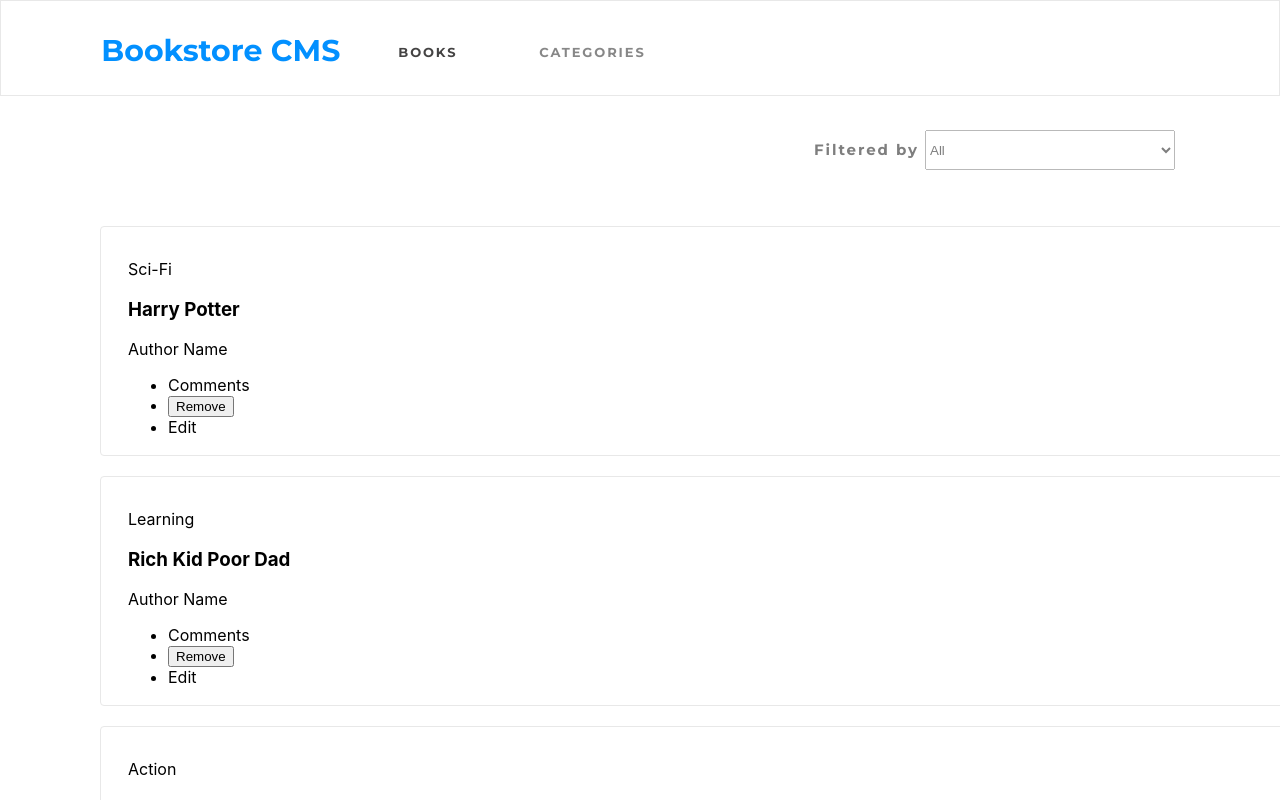
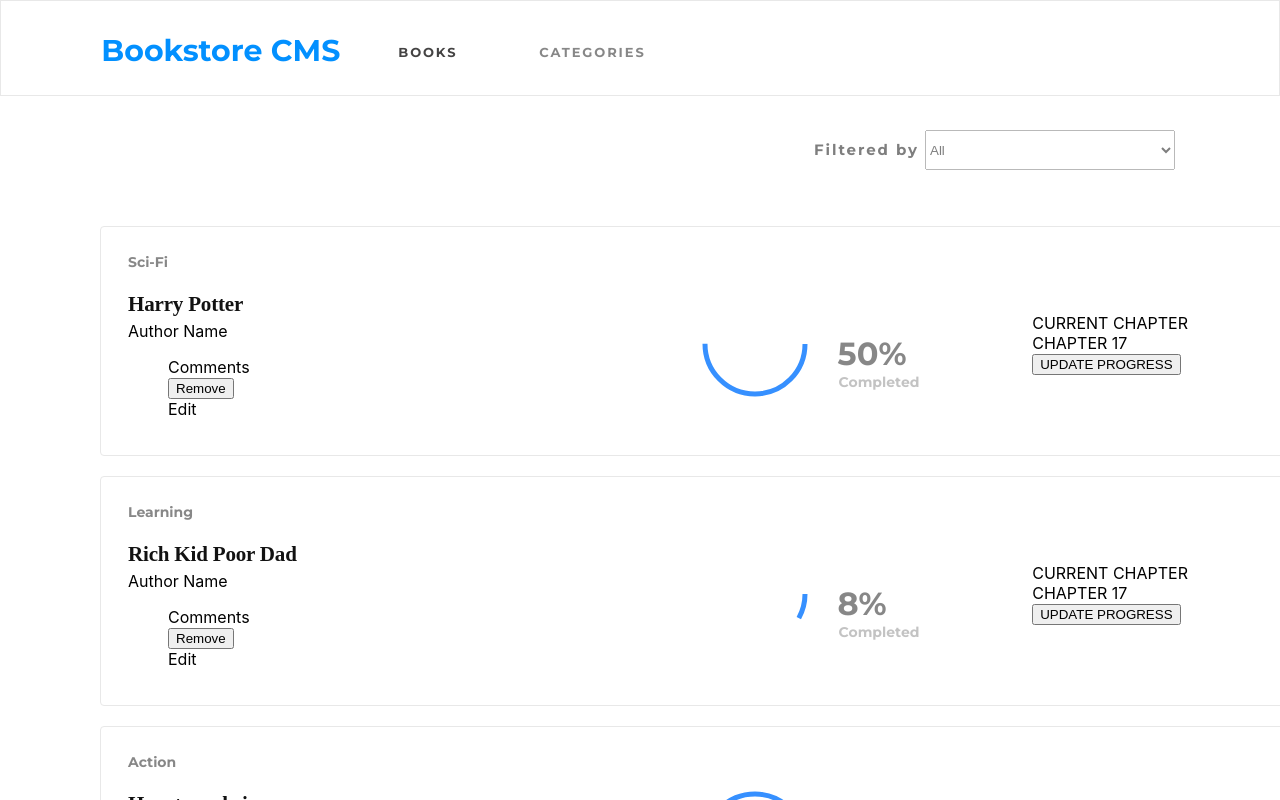
Before and after one commit to Davidosky007/My-react-redux-bookstore-app, a React (Create React App) app: page / in a window 1280 px wide. Shown: the top 800 px of the page. Built offline with nearby package versions, Linux system fonts and the light colour scheme.

Commit message:
Add style for progress circle svg design

```diff
--- a/src/components/Book.js
+++ b/src/components/Book.js
@@ -1,13 +1,16 @@
 import React from 'react';
 import PropTypes from 'prop-types';
+import ProgressRing from './ProgressRing';
 
-const Book = ({ book, handleRemoveBook }) => (
+const Book = ({ book, handleRemoveBook }) => {
+  const progressVal = Math.floor(Math.random() * 90);
+  return (
     <div className="buks">
       <div>
         <div className="buk-cat">
           <span>{book.category}</span>
         </div>
-      <div>
+        <div className="buk-title">
           <h3>{book.title}</h3>
         </div>
         <div>
@@ -24,10 +27,33 @@ const Book = ({ book, handleRemoveBook }) => (
           </ul>
         </span>
       </div>
-
+      <div className="main-prog">
+        <ProgressRing
+          radius={60}
+          stroke={5}
+          progress={progressVal}
+        />
+        <div className="complete">
+          <h2 className="percent">
+            {progressVal}
+            %
+          </h2>
+          <span className="complete">Completed</span>
+        </div>
+      </div>
+      <div className="current-chap">
+        <div>
+          <span>CURRENT CHAPTER</span>
+        </div>
+        <div>
+          <span>CHAPTER 17</span>
+        </div>
+        <button type="button">UPDATE PROGRESS</button>
+      </div>
     </div>
 
   );
+};
 
 Book.propTypes = {
   book: PropTypes.shape({
--- a/src/components/ProgressRing.js
+++ b/src/components/ProgressRing.js
@@ -1,10 +1,12 @@
-import React, { Component } from 'react';
+import React from 'react';
 import PropTypes from 'prop-types';
 
-class ProgressRing extends Component {
+class ProgressRing extends React.Component {
   constructor(props) {
     super(props);
+
     const { radius, stroke } = this.props;
+
     this.normalizedRadius = radius - stroke * 2;
     this.circumference = this.normalizedRadius * 2 * Math.PI;
   }
@@ -12,13 +14,14 @@ class ProgressRing extends Component {
   render() {
     const { radius, stroke, progress } = this.props;
     const strokeDashoffset = this.circumference - (progress / 100) * this.circumference;
+
     return (
       <svg
         height={radius * 2}
         width={radius * 2}
       >
         <circle
-          stroke="#0290ff"
+          stroke="#3690ff"
           fill="transparent"
           strokeWidth={stroke}
           strokeDasharray={`${this.circumference} ${this.circumference}`}
--- a/src/index.css
+++ b/src/index.css
@@ -1,4 +1,5 @@
 @import url('https://fonts.googleapis.com/css2?family=Montserrat:wght@700&display=swap');
+@import url('https://fonts.googleapis.com/css2?family=Roboto+Slab:wght@700&display=swap');
 
 body {
   margin: 0;
@@ -20,6 +21,9 @@ body {
 
 a{
   text-decoration: none;
+}
+ul{
+  list-style: none;
 }
 
 code {
@@ -126,16 +130,83 @@ code {
   width: 1060px;
   align-content: center;
   height: 170px;
-  /* margin: 37px 100px 0; */
   margin: 0 auto;
   padding: 32px 147px 26px 27px;
   border-radius: 4px;
   border: solid 1px #e8e8e8;
       margin-bottom: 20px;
     margin-left: 100px;
+    display: flex;
+    justify-content: space-between;
+    align-items: center;
+    align-content: center;
+}
+
+.buk-cat{
+   width: 49px;
+  height: 18px;
+  margin: 0 39px 0 0;
+  opacity: 0.5;
+  font-family: Montserrat;
+  font-size: 14px;
+  font-weight: bold;
+  font-stretch: normal;
+  font-style: normal;
+  line-height: normal;
+  letter-spacing: normal;
+  color:#121212;
+}
+
+.buk-title{
+ width: 197px;
+  height: 29px;
+  margin: 3px 323px 0 0;
+  font-family: RobotoSlab;
+  font-size: 18px;
+  font-weight: bold;
+  font-stretch: normal;
+  font-style: normal;
+  line-height: normal;
+  letter-spacing: -0.2px;
+  color: #121212;
 }
 
 .add-buk-main{
   display: flex;
   justify-content: center;
 }
+
+.main-prog{
+  display: flex;
+  justify-content: center;
+  align-items: center;
+}
+
+.percent{
+  color: #121212;
+  width: 68px;
+  height: 39px;
+  margin: 1px 92px 0 11px;
+  font-family: Montserrat;
+  font-size: 32px;
+  font-weight: normal;
+  font-stretch: normal;
+  font-style: normal;
+  line-height: normal;
+  letter-spacing: normal;
+}
+
+.complete{
+  width: 80px;
+  height: 18px;
+  margin: 7px 79px 12px 12px;
+  opacity: 0.5;
+  font-family: Montserrat;
+  font-size: 14px;
+  font-weight: normal;
+  font-stretch: normal;
+  font-style: normal;
+  line-height: normal;
+  letter-spacing: normal;
+  color: #121212;
+}
```
Lines whose indentation alone changed are shown as unchanged.
